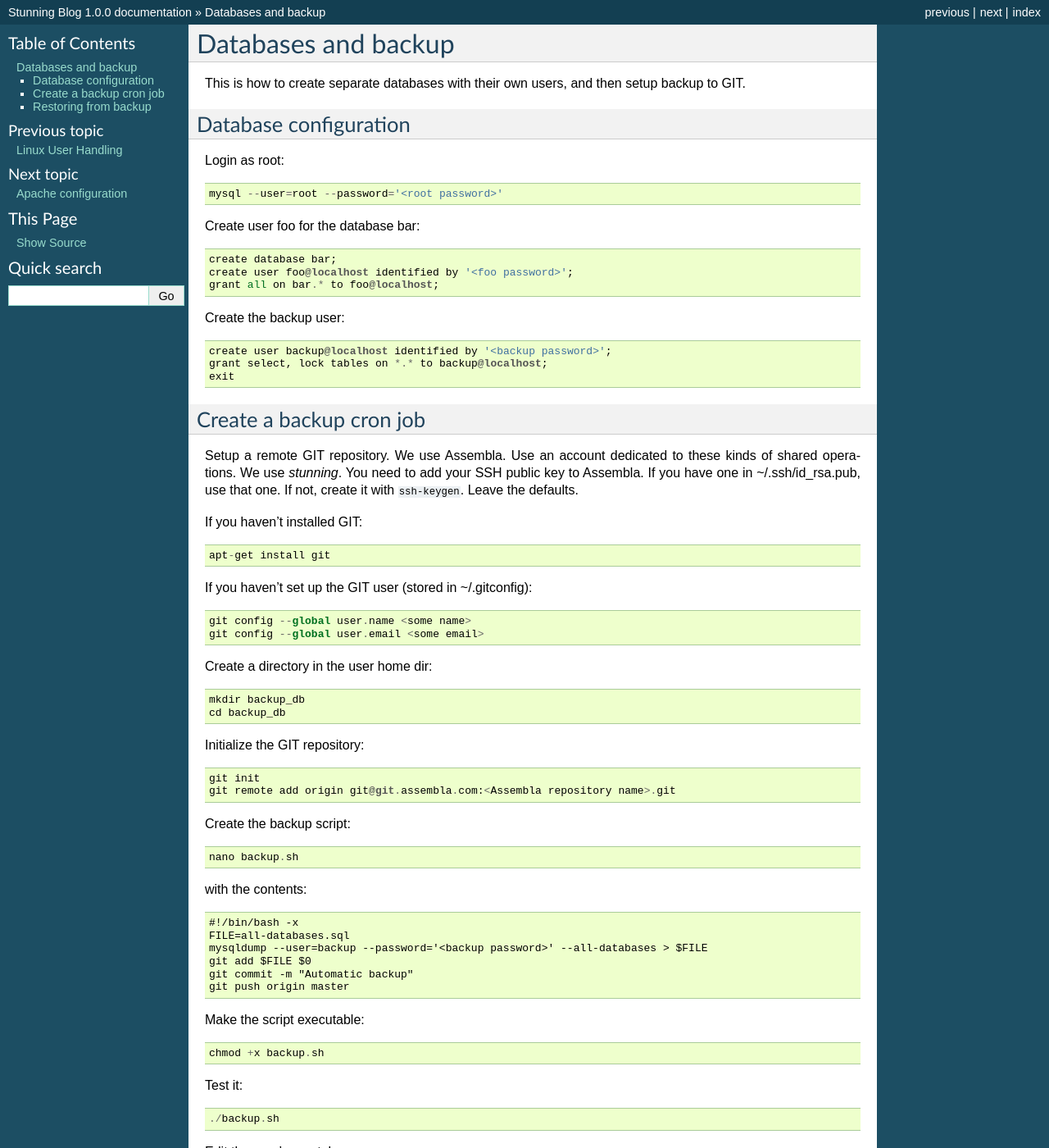
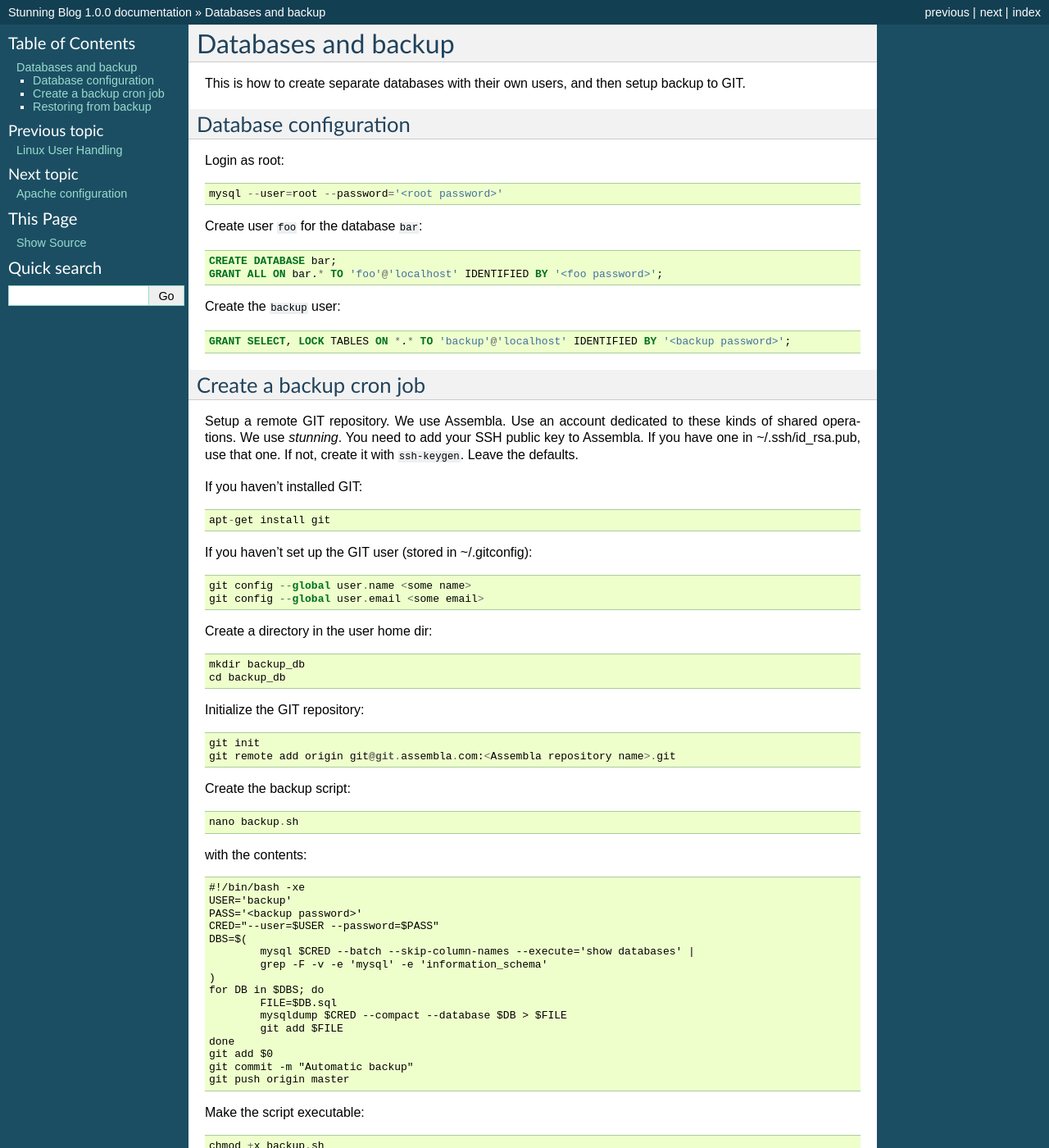
Before and after one commit to Stunning/Blog, a Sphinx documentation site: the page built from docs/database.rst, in a window 1280 px wide and 1400 px high. Shown: the whole window at 82% size. Built offline with Sphinx 7.4.7, drawn with Linux system fonts in a browser that asks for light colours; formulas are drawn with MathJax 3.

Commit message:
Store databases in separate backup files

```diff
--- a/docs/database.rst
+++ b/docs/database.rst
@@ -11,17 +11,19 @@ Login as root::
 
 	mysql --user=root --password='<root password>'
 
-Create user foo for the database bar::
+Create user ``foo`` for the database ``bar``:
 
-	create database bar;
-	create user foo@localhost identified by '<foo password>';
-	grant all on bar.* to foo@localhost;
+.. code-block:: sql
 
-Create the backup user::
+	CREATE DATABASE bar;
+	GRANT ALL ON bar.* TO 'foo'@'localhost' IDENTIFIED BY '<foo password>';
 
-	create user backup@localhost identified by '<backup password>';
-	grant select, lock tables on *.* to backup@localhost;
-	exit
+Create the ``backup`` user:
+
+.. code-block:: sql
+
+	GRANT SELECT, LOCK TABLES ON *.* TO 'backup'@'localhost' IDENTIFIED BY '<backup password>';
+
 
 
 Create a backup cron job
@@ -57,10 +59,20 @@ Create the backup script::
 
 with the contents::
 
-	#!/bin/bash -x
-	FILE=all-databases.sql
-	mysqldump --user=backup --password='<backup password>' --all-databases > $FILE
-	git add $FILE $0
+	#!/bin/bash -xe
+	USER='backup'
+	PASS='<backup password>'
+	CRED="--user=$USER --password=$PASS"
+	DBS=$(
+		mysql $CRED --batch --skip-column-names --execute='show databases' |
+		grep -F -v -e 'mysql' -e 'information_schema'
+	)
+	for DB in $DBS; do
+		FILE=$DB.sql
+		mysqldump $CRED --compact --database $DB > $FILE
+		git add $FILE
+	done
+	git add $0
 	git commit -m "Automatic backup"
 	git push origin master
 
```
